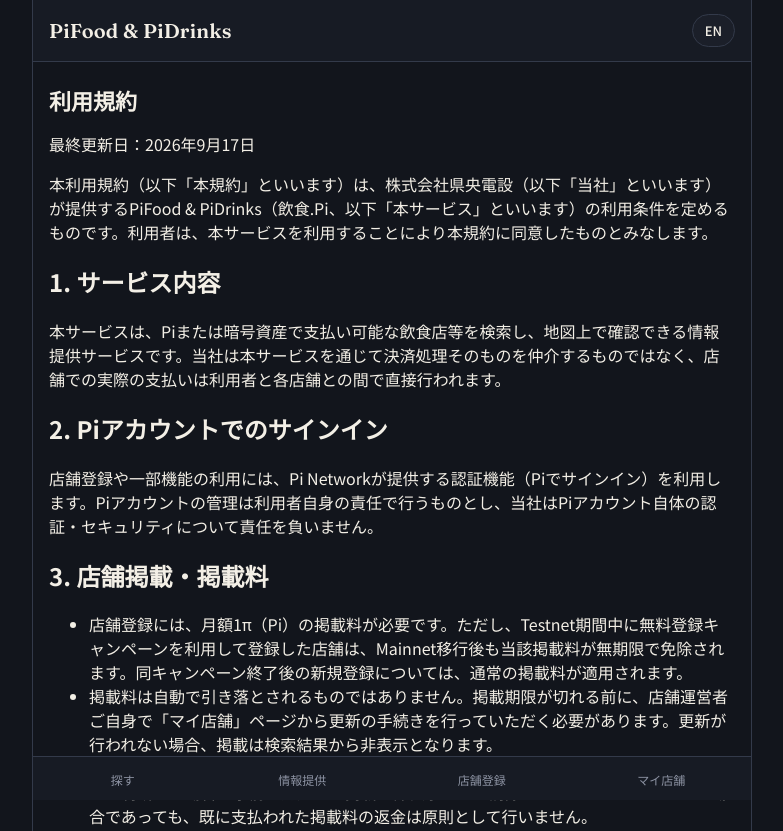
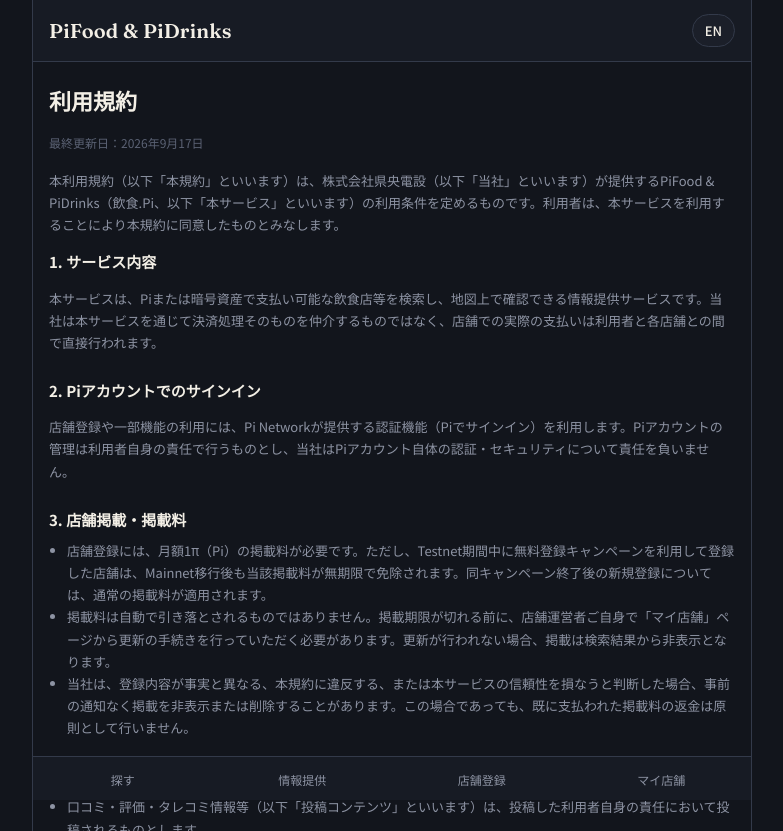
Before and after one commit to kenoudensetsunagasaki-web/inshoku-pi, a website: page terms.html in a window 1280 px wide. Shown: the top 831 px of the page, without its empty margins (248-1031 px from the left). Drawn offline with Linux system fonts and the light colour scheme.

Commit message:
Update style.css

```diff
--- a/assets/style.css
+++ b/assets/style.css
@@ -559,3 +559,17 @@
   padding: 8px 12px;
 }
 .offline-banner.show { display: block; }
+
+/* ---------- legal pages ---------- */
+
+.legal-content { line-height: 1.7; }
+.legal-content h1 { margin-bottom: 4px; }
+.legal-content h2 { font-size: 15px; margin: 24px 0 8px; color: var(--text-primary); }
+.legal-content h2:first-of-type { margin-top: 0; }
+.legal-content p, .legal-content li { color: var(--text-muted); font-size: 13px; }
+.legal-content ul { padding-left: 18px; margin: 8px 0; }
+.legal-content .updated { color: var(--text-faint); font-size: 12px; margin-bottom: 16px; }
+
+.legal-links { text-align: center; padding: 10px 0 4px; font-size: 11px; }
+.legal-links a { color: var(--text-muted); text-decoration: none; margin: 0 4px; }
+.legal-links a:hover { color: var(--accent-mint); }
```
